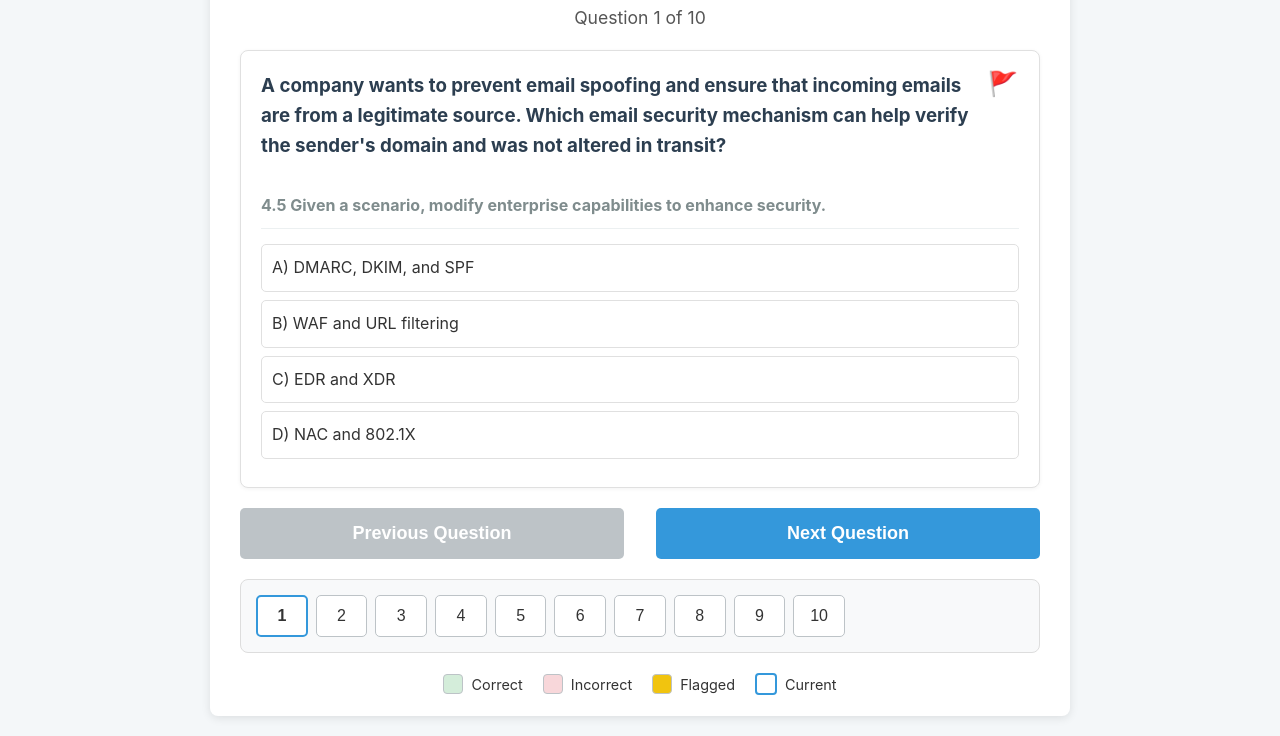
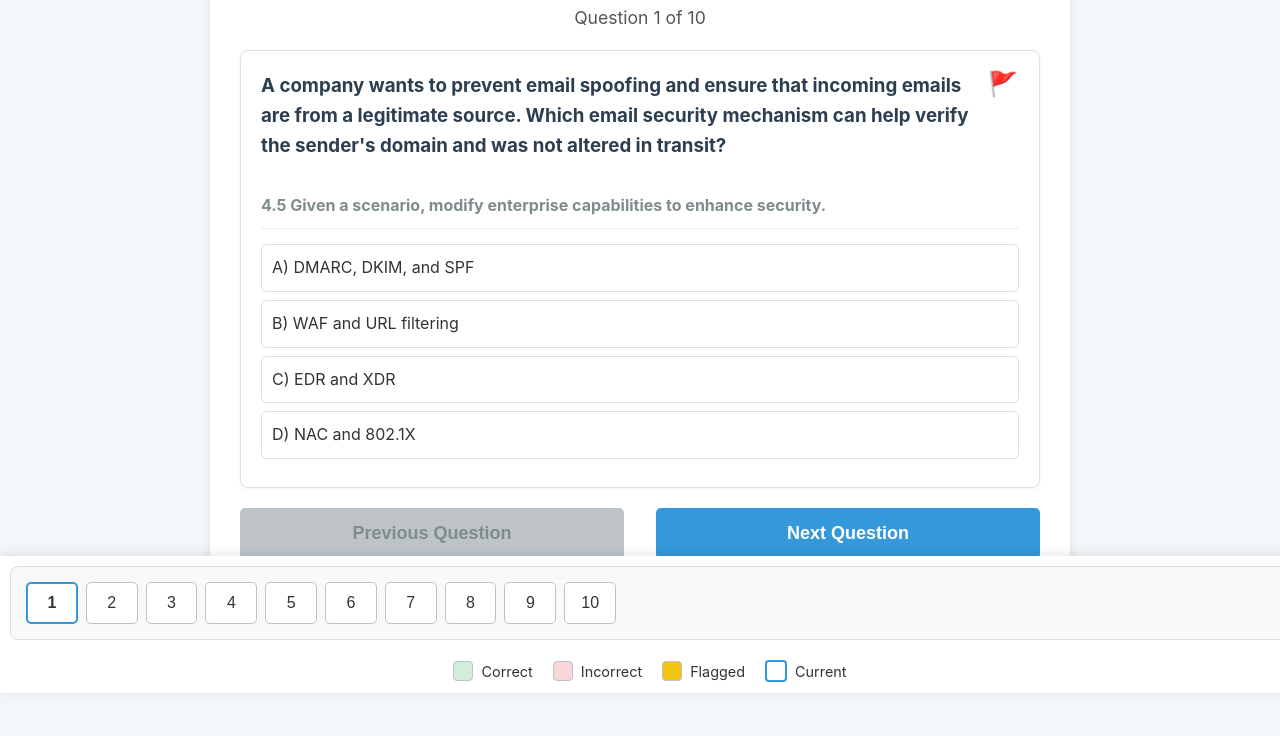
Before and after one commit to Dylanfe/Security---SY0-701, a plain HTML site: page index.html in a window 1280 px wide. Both pictures are taken after a click on the button "Start Quiz". Shown: the part 107-843 px from the top of the page. Drawn offline with Linux system fonts and the light colour scheme.

Commit message:
Moved legend and question bank to bottom of <body>

```diff
--- a/index.html
+++ b/index.html
@@ -49,15 +49,6 @@
             <button id="prev-btn" style="display: none;">Previous Question</button>
             <button id="next-btn" style="display: none;">Next Question</button>
         </div>
-        <div class="bottom-controls">
-            <div id="question-palette" style="display: none;"></div>
-            <div id="palette-legend">
-                <span class="legend-item"><span class="legend-color-box correct"></span> Correct</span>
-                <span class="legend-item"><span class="legend-color-box incorrect"></span> Incorrect</span>
-                <span class="legend-item"><span class="legend-color-box flagged"></span> Flagged</span>
-                <span class="legend-item"><span class="legend-color-box current"></span> Current</span>
-            </div>
-        </div>
         <div id="results-container" style="display: none;">
             <h2>Quiz Complete!</h2>
             <p id="score-text"></p>
@@ -65,6 +56,17 @@
             <button id="restart-btn">Restart Quiz</button>
         </div>
     </div>
+
+    <div class="bottom-controls">
+        <div id="question-palette" style="display: none;"></div>
+        <div id="palette-legend">
+            <span class="legend-item"><span class="legend-color-box correct"></span> Correct</span>
+            <span class="legend-item"><span class="legend-color-box incorrect"></span> Incorrect</span>
+            <span class="legend-item"><span class="legend-color-box flagged"></span> Flagged</span>
+            <span class="legend-item"><span class="legend-color-box current"></span> Current</span>
+        </div>
+    </div>
+
     <script src="script.js"></script>
 </body>
 </html>
--- a/style.css
+++ b/style.css
@@ -45,6 +45,7 @@ body {
     line-height: 1.6;
     margin: 0;
     padding: 20px;
+    padding-bottom: 150px; /* Add padding to prevent content from being hidden by the fixed footer */
     transition: background-color 0.3s, color 0.3s;
 }
 
@@ -219,8 +220,15 @@ input:checked + .slider:before {
 }
 
 .bottom-controls {
-    margin-top: 20px;
-    text-align: center;
+    position: fixed;
+    bottom: 0;
+    left: 0;
+    width: 100%;
+    background-color: var(--container-bg);
+    box-shadow: 0 -2px 10px rgba(0,0,0,0.1);
+    padding: 10px;
+    z-index: 1000;
+    display: none; /* Hidden by default, shown by JS */
 }
 
 #palette-legend {
@@ -305,6 +313,12 @@ input:checked + .slider:before {
     background-color: #f8d7da;
     border-color: #f5c6cb;
     color: #721c24;
+}
+
+body.dark-mode .palette-btn.correct,
+body.dark-mode .palette-btn.incorrect,
+body.dark-mode .palette-btn.flagged {
+    color: #333; /* Ensure text is dark on these light-colored backgrounds */
 }
 
 .palette-btn.flagged {
@@ -399,6 +413,11 @@ input:checked + .slider:before {
     color: #721c24;
 }
 
+body.dark-mode .options-list li.correct,
+body.dark-mode .options-list li.incorrect {
+    color: #333; /* Ensure text is dark on these light-colored backgrounds */
+}
+
 .options-list.disabled {
     pointer-events: none;
 }
@@ -486,6 +505,7 @@ input:checked + .slider:before {
 #prev-btn[disabled] {
     background-color: #bdc3c7;
     cursor: not-allowed;
+    color: #7f8c8d;
 }
 
 #results-container {
@@ -529,6 +549,11 @@ input:checked + .slider:before {
     text-decoration: line-through;
 }
 
+body.dark-mode #summary-container .result-card li.correct,
+body.dark-mode #summary-container .result-card li.incorrect {
+    color: #333; /* Ensure text is dark on these light-colored backgrounds */
+}
+
 .result-card.correct {
     background-color: #d4edda;
     border: 1px solid #c3e6cb;
```
